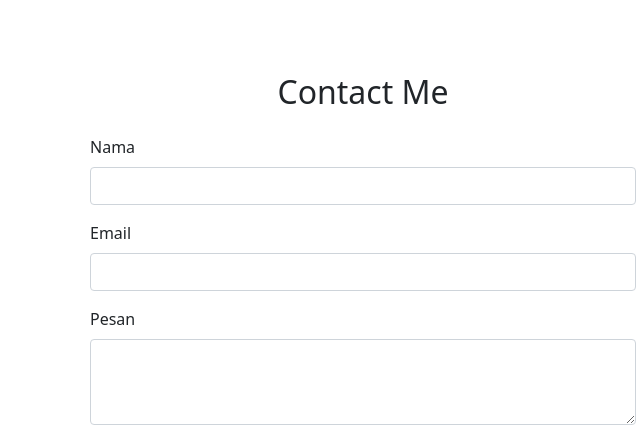
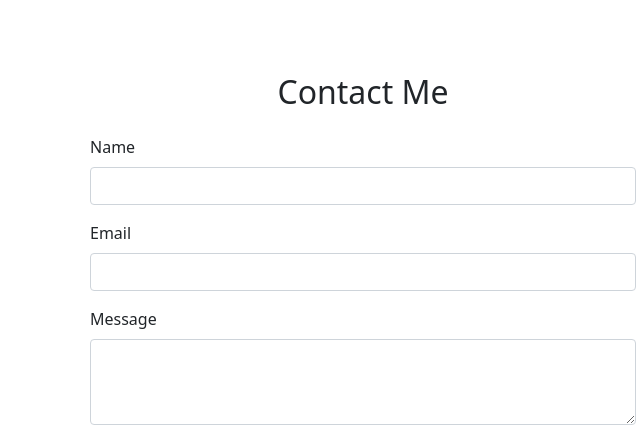
Before and after one commit to AdiIslamay/AdiIslamay.github.io, a plain HTML site: page index.html in a window 1280 px wide. Shown: the part 2600-3027 px from the top of the page, 277-917 px from the left. Drawn offline with nearby package versions, Linux system fonts and the light colour scheme.

Commit message:
first commit

```diff
--- a/index.html
+++ b/index.html
@@ -170,7 +170,7 @@
           <div class="col-md-6">
             <form>
               <div class="mb-3">
-                <label for="name" class="form-label">Nama</label>
+                <label for="name" class="form-label">Name</label>
                 <input type="text" class="form-control" id="name" aria-describedby="email" />
               </div>
               <div class="mb-3">
@@ -178,7 +178,7 @@
                 <input type="email" class="form-control" id="email" aria-describedby="email" />
               </div>
               <div class="mb-3">
-                <label for="pesan" class="form-label">Pesan</label>
+                <label for="pesan" class="form-label">Message</label>
                 <textarea class="form-control" id="pesan" rows="3"></textarea>
               </div>
               <button type="submit" class="btn btn-primary">Send</button>
```
